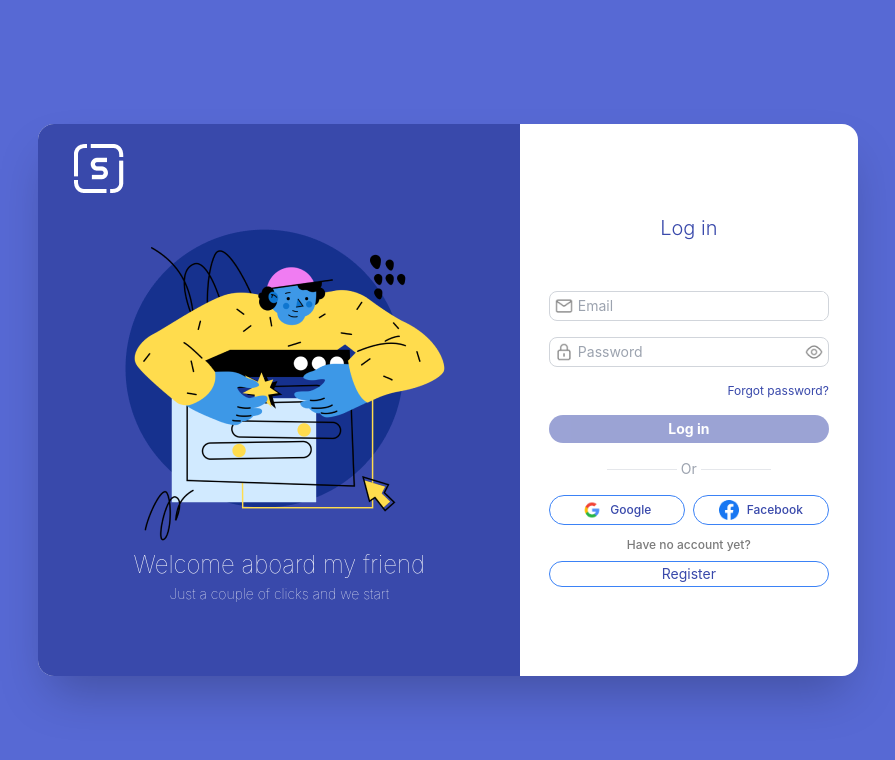
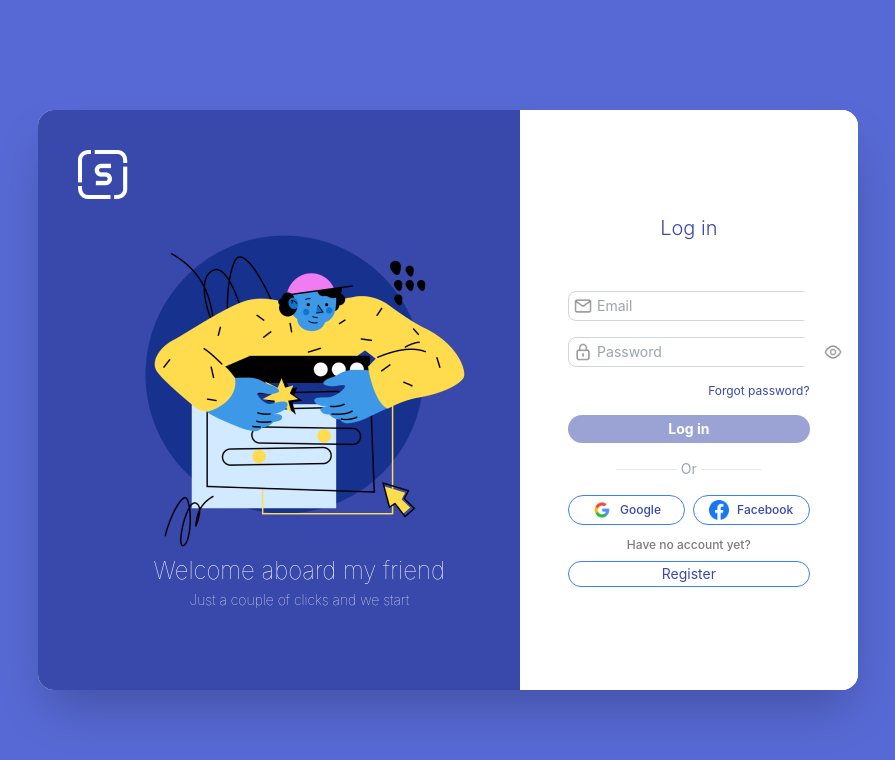
Before and after one commit to yaacovdev/login-page, a React (Create React App) app in the folder frontend/web-registration/: page /login in a window 1280 px wide. Shown: the top 760 px of the page, without its empty margins (192-1087 px from the left). Built offline with nearby package versions, Linux system fonts and the light colour scheme.

Commit message:
chore: Update LeftSide and RightSide component styles for web registration page

```diff
--- a/frontend/web-registration/src/components/LeftSide.tsx
+++ b/frontend/web-registration/src/components/LeftSide.tsx
@@ -2,13 +2,13 @@ import React from "react";
 
 const LeftSide: React.FC = () => {
     return (
-        <div className="flex flex-col w-full h-full m-9">
+        <div className="flex flex-col w-full h-full">
             <div className="flex justify-start">
-                <div className="mt-5">
+                <div className="">
                     <img src="/images/logo.png" alt="Logo" className="mb-4" />
                 </div>
             </div>
-            <div className="flex flex-col justify-center items-center ">
+            <div className="flex flex-col justify-center items-center">
                 <img src="/images/man.png" alt="Man" className="-mb-5" />
                 <h1
                     className="text-white"
--- a/frontend/web-registration/src/components/RightSide.tsx
+++ b/frontend/web-registration/src/components/RightSide.tsx
@@ -26,7 +26,7 @@ const RightSide: React.FC = () => {
     };
 
     return (
-        <div className="flex items-center text-center justify-center h-full bg-[#FFFFFF]">
+        <div className="flex items-center text-center justify-center w-full p-12 h-full bg-[#FFFFFF]">
             <div className="w-full flex flex-col max-w-md mx-auto">
                 <h2
                     className="font-semibold text-primary text-center"
--- a/frontend/web-registration/src/screens/LoginPage.tsx
+++ b/frontend/web-registration/src/screens/LoginPage.tsx
@@ -8,7 +8,7 @@ const LoginPage: React.FC = () => {
         <div
             className="flex flex-col lg:flex-row bg-white rounded-2xl shadow-2xl overflow-hidden lg:max-w-[64%]  mx-auto"
         >
-            <div className="flex w-full lg:w-[58.8%] justify-center items-center bg-primary">
+            <div className="flex w-full lg:w-[58.8%] justify-center items-center bg-primary  pt-10 pl-10 pb-20">
                 <LeftSide />
             </div>
             <div className="flex w-full lg:w-[41.2%] justify-center items-center">
```
